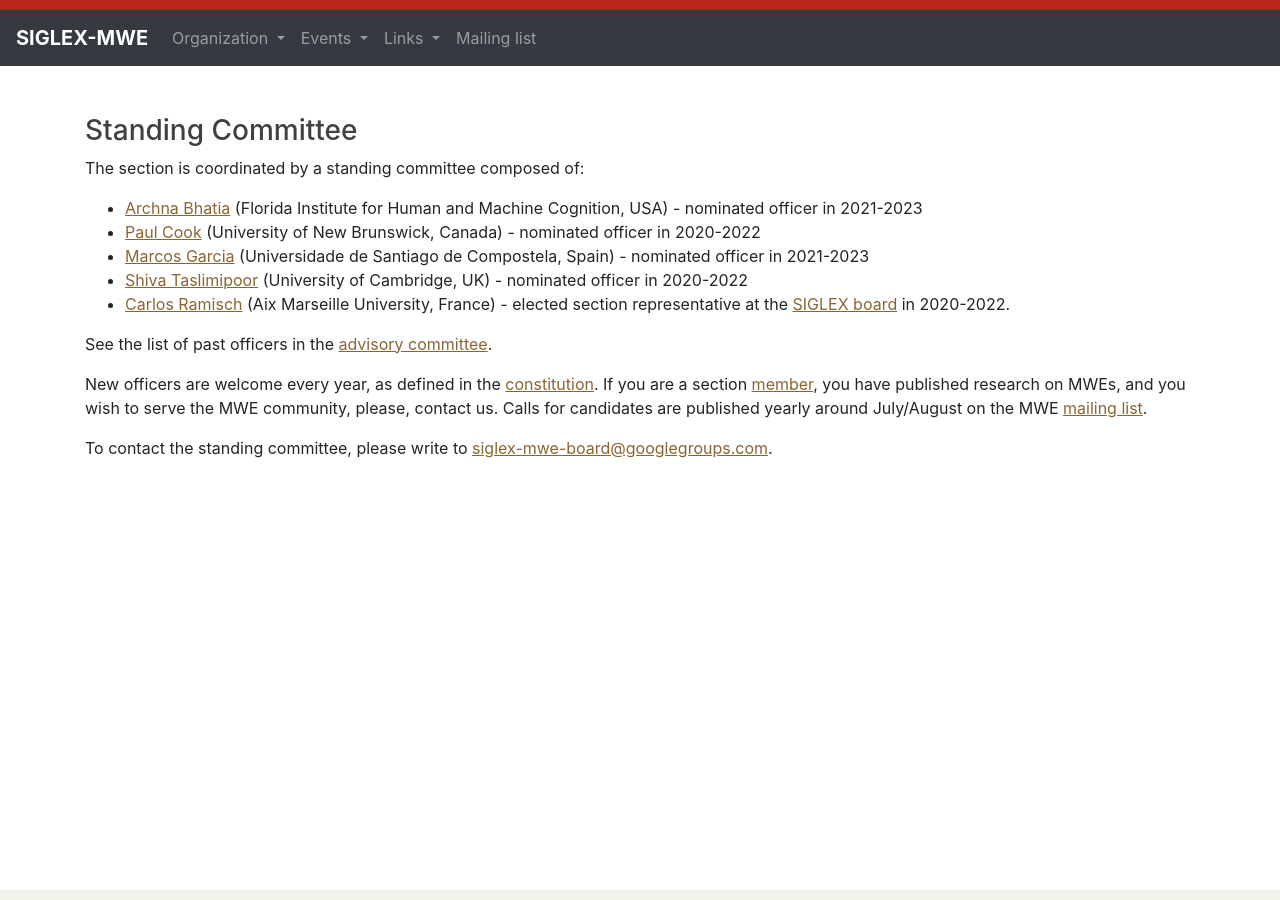
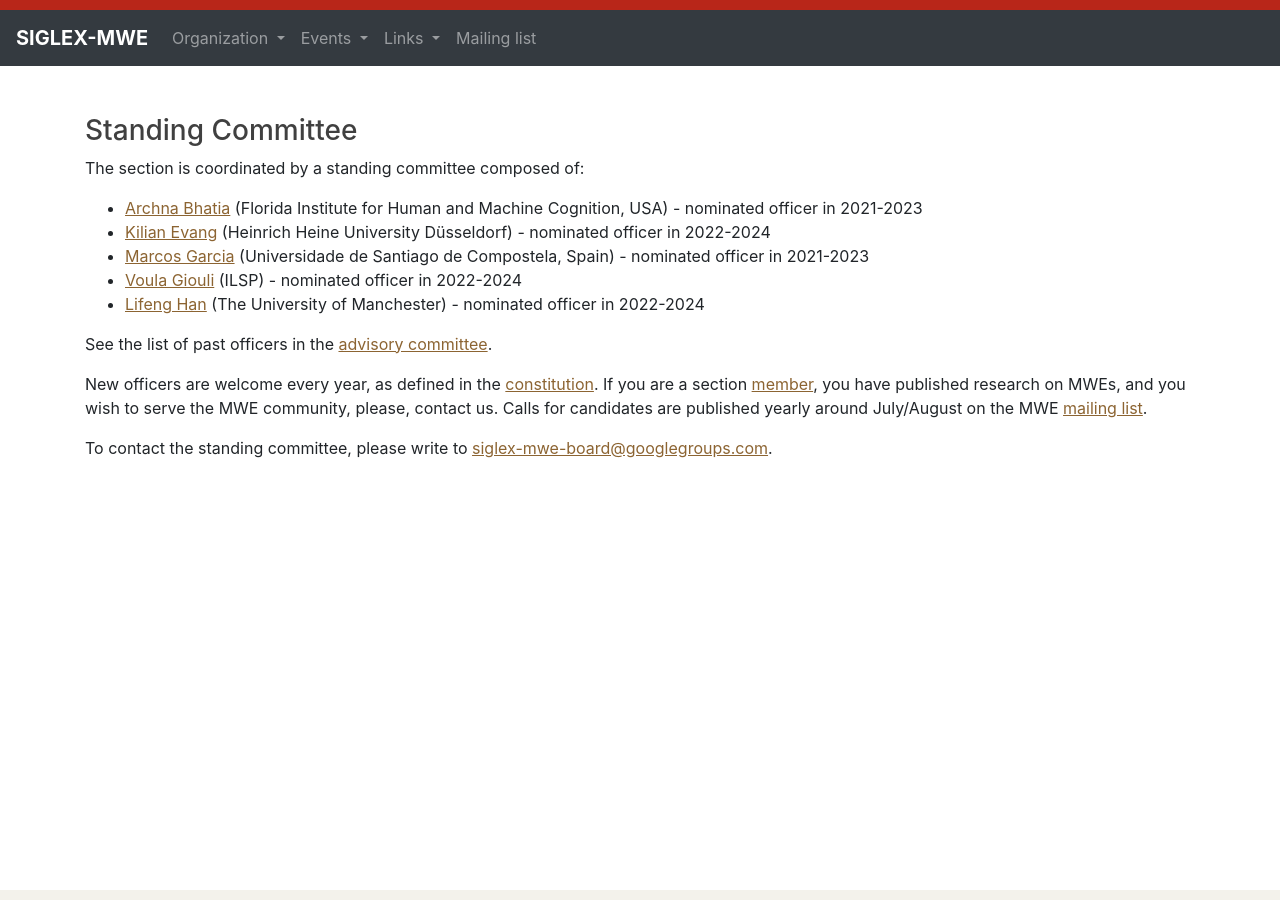
Before and after one commit to multiword/multiword.github.io, a Jekyll site: the page built from organization/standingcommittee.md, in a window 1280 px wide. Built offline with Jekyll 4.4.1, drawn with Linux system fonts in a browser that asks for light colours.

Commit message:
Updated committees

```diff
--- a/organization/standingcommittee.md
+++ b/organization/standingcommittee.md
@@ -8,10 +8,10 @@
 The section is coordinated by a standing committee composed of:
 
 - [Archna Bhatia](https://www.ihmc.us/groups/abhatia/) (Florida Institute for Human and Machine Cognition, USA) - nominated officer in 2021-2023
-- [Paul Cook](http://cs.unb.ca/~ccook1/) (University of New Brunswick, Canada) - nominated officer in 2020-2022
+- [Kilian Evang](https://kilian.evang.name/) (Heinrich Heine University Düsseldorf) - nominated officer in 2022-2024
 - [Marcos Garcia](https://citius.usc.es/equipo/investigadores-postdoutorais/marcos-garcia-gonzalez?language=en) (Universidade de Santiago de Compostela, Spain) - nominated officer in 2021-2023
-- [Shiva Taslimipoor](https://shivaat.github.io/) (University of Cambridge, UK) - nominated officer in 2020-2022
-- [Carlos Ramisch](https://pageperso.lis-lab.fr/carlos.ramisch/) (Aix Marseille University, France) - elected section representative at the [SIGLEX board](https://siglex.org/board/2020.html) in 2020-2022.
+- [Voula Giouli](https://www.ilsp.gr/en/members/giouli-voula-2/) (ILSP) - nominated officer in 2022-2024
+- [Lifeng Han](https://www.research.manchester.ac.uk/portal/lifeng.han.html) (The University of Manchester) - nominated officer in 2022-2024
 
 See the list of past officers in the [advisory committee](advisorycommittee).
 
```
Also changed, not shown: organization/advisorycommittee.md (+2 -0 lines).
